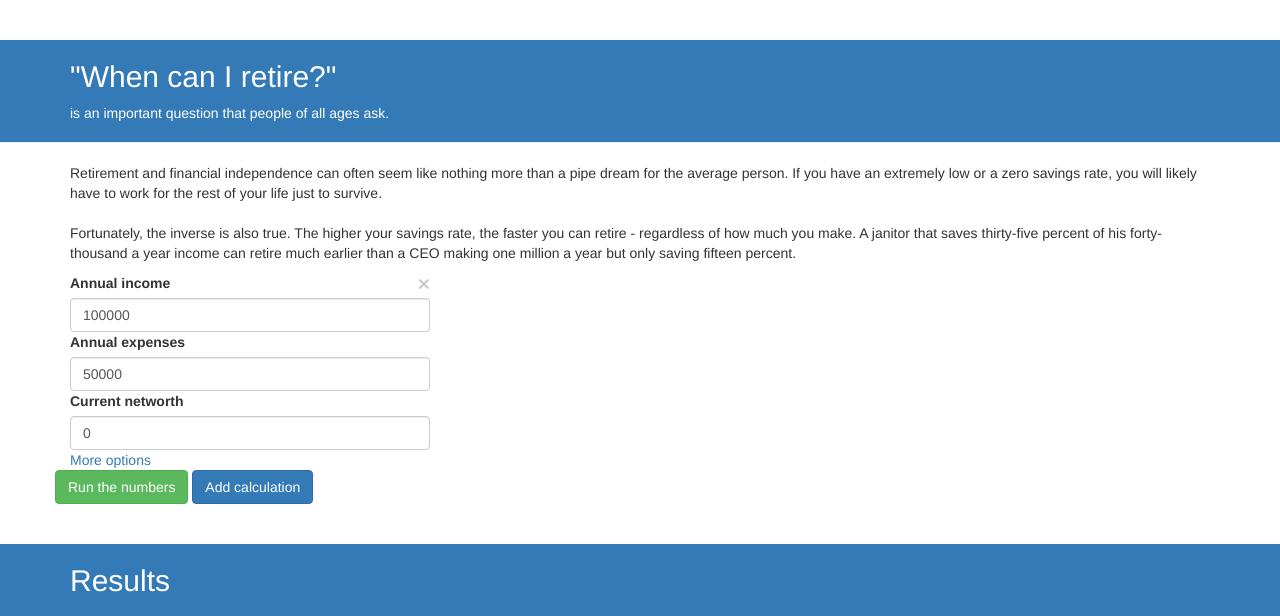
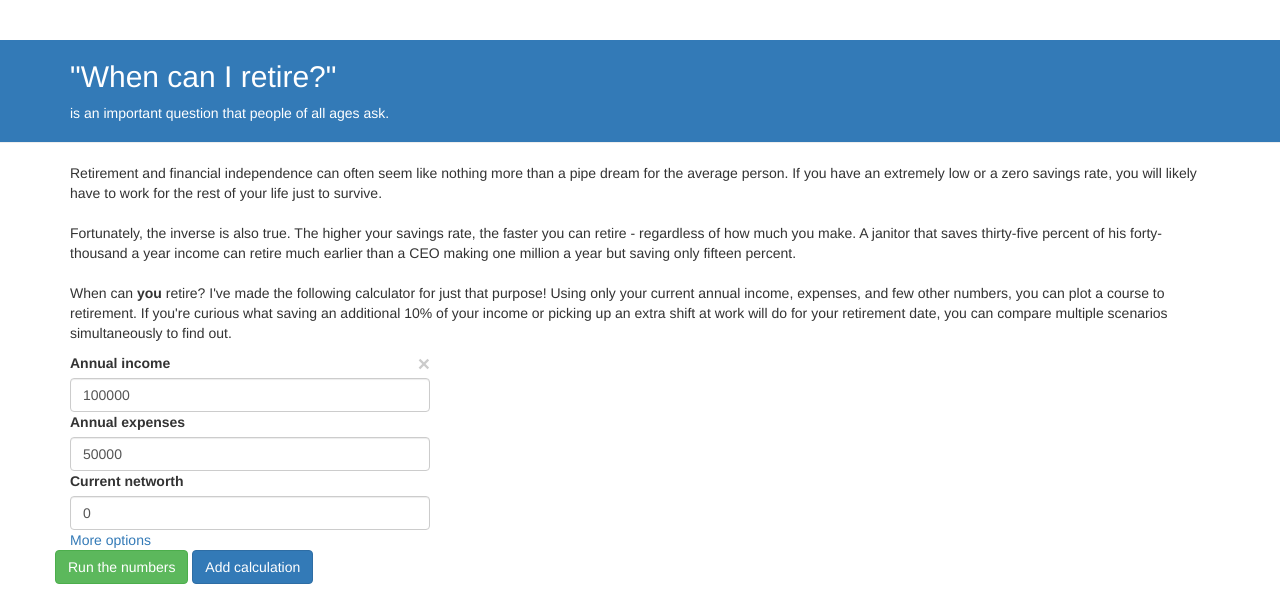
Before and after one commit to brookskindle/FI-By, a Flask app: page / in a window 1280 px wide. Shown: the part 52-668 px from the top of the page. Run offline with Flask 2, Linux system fonts and the light colour scheme; some libraries are stand-ins or nearby versions.

Commit message:
Finish introductory paragraph

```diff
--- a/templates/index.html
+++ b/templates/index.html
@@ -11,7 +11,6 @@
   </div>
 </div>
 
-
 <div class="container">
   <p>
     Retirement and financial independence can often seem like nothing more than
@@ -23,8 +22,16 @@
     Fortunately, the inverse is also true. The higher your savings rate, the
     faster you can retire - regardless of how much you make.  A janitor that
     saves thirty-five percent of his forty-thousand a year income can retire
-    much earlier than a CEO making one million a year but only saving fifteen
+    much earlier than a CEO making one million a year but saving only fifteen
     percent.
+    <br>
+    <br>
+    When can <b>you</b> retire? I've made the following calculator for just
+    that purpose! Using only your current annual income, expenses, and few
+    other numbers, you can plot a course to retirement. If you're curious what
+    saving an additional 10% of your income or picking up an extra shift at
+    work will do for your retirement date, you can compare multiple scenarios
+    simultaneously to find out.
   </p>
 
   <div id="calculations" class="row">
```
Also changed, not shown: 1 other file.
